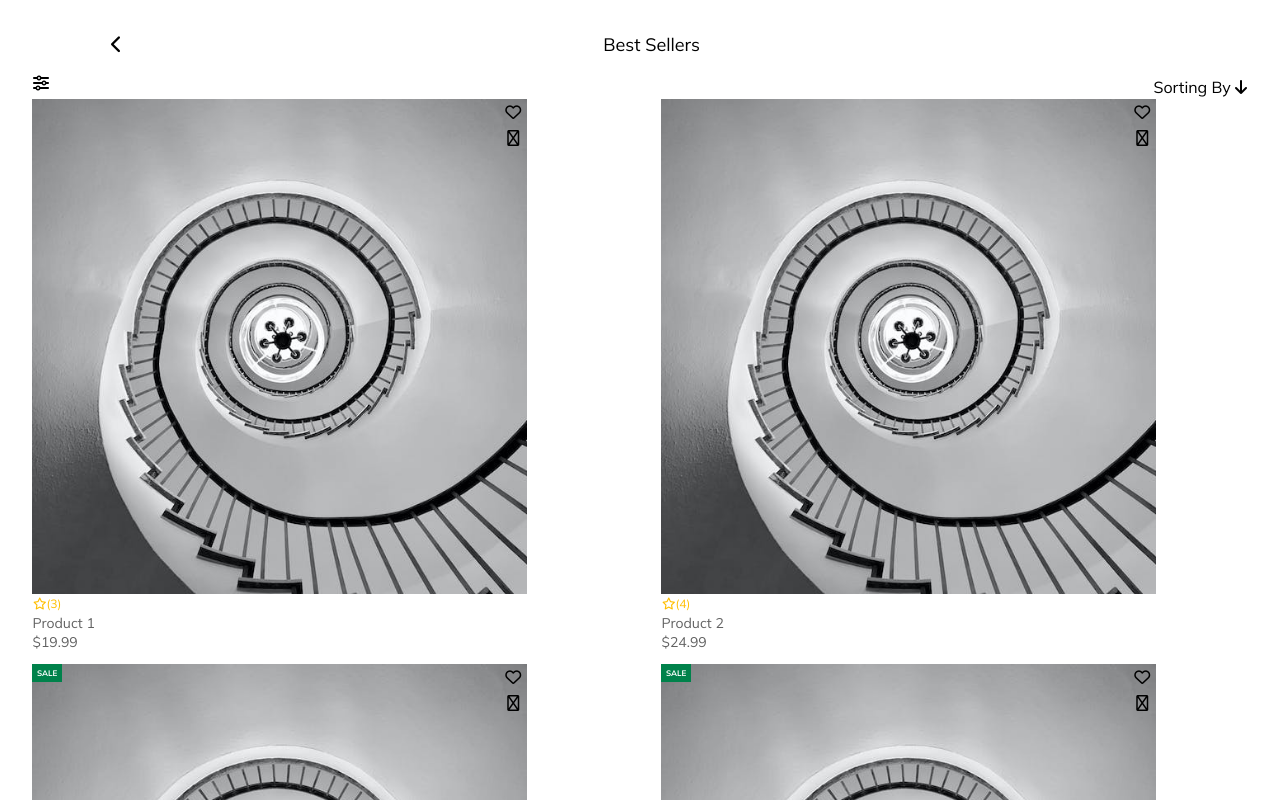
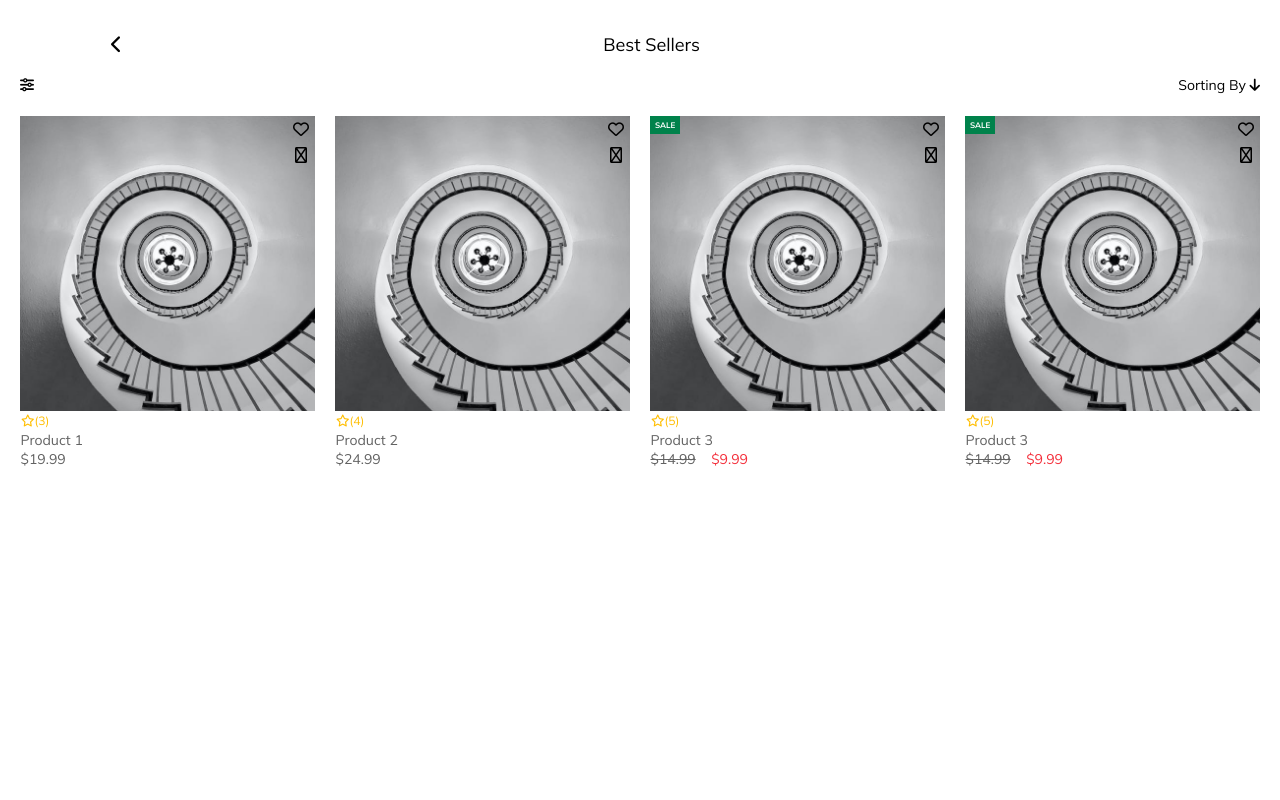
Before and after one commit to Sara-Lindstrom/Manero, a React (Create React App) app in the folder WebApp/: page /bestSellersView in a window 1280 px wide. Shown: the top 800 px of the page. Built offline with nearby package versions, Linux system fonts and the light colour scheme.

Commit message:
functions working, all set

```diff
--- a/WebApp/src/css/scss/core/_utilities.scss
+++ b/WebApp/src/css/scss/core/_utilities.scss
@@ -58,6 +58,16 @@ a {
 
 ul {
     list-style: none;
+    list-style-type: none;
+    margin: 0px;
+    padding: 0px;
+}
+
+li {
+    list-style: none;
+    list-style-type: none;
+    margin: 0px;
+    padding: 0px;
 }
 
 .product-card-name {
--- a/WebApp/src/css/scss/parts/_productList.scss
+++ b/WebApp/src/css/scss/parts/_productList.scss
@@ -2,16 +2,27 @@
     .product-list-info-below-grid {
         display: grid;
         grid-template-columns: repeat(2, 1fr);
-        gap: 10px;
-        width: 100%;
+        gap: 20px;
+        margin: 20px;
+
+        @include md {
+            display: grid;
+            grid-template-columns: repeat(4, 1fr);
+            gap: 20px;
+            margin: 20px;
+        }
 
         .product-list-info-below {
-            width: 80%;
             position: relative;
 
             .product-card-info-below {
                 display: flex;
                 flex-direction: column;
+
+                .product-card-info-below:hover {
+                    transition: all 0.25s ease-in-out;
+                    transform: scale(1.05);
+                }
 
                 .product-sale-label {
                     position: absolute;
--- a/WebApp/src/css/scss/view/_bestSellersView.scss
+++ b/WebApp/src/css/scss/view/_bestSellersView.scss
@@ -4,9 +4,106 @@
     justify-content: space-between;
 
     .slider {
-        margin-left: 33px;
+        position: relative;
+        margin-left: 20px;
+        font-size: 14px;
+
+        .category-dropdown {
+            position: absolute;
+            top: 30px;
+            left: 0;
+            background-color: white;
+            border: 1px solid #ccc;
+            padding: 10px;
+            padding-right: 70px;
+            z-index: 2;
+            font-size: 12px;
+            text-align: left;
+
+            @include md {
+                position: absolute;
+                top: 30px;
+                left: 0;
+                background-color: white;
+                border: 1px solid #ccc;
+                padding: 10px;
+                padding-right: 170px;
+                z-index: 2;
+                font-size: 12px;
+                text-align: left;
+            }
+
+            .category-dropdown-obejcts {
+                display: flex;
+                align-items: center;
+                justify-content: start;
+                width: 70px;
+
+                @include md {
+                    display: flex;
+                    align-items: center;
+                    justify-content: start;
+                    width: 170px;
+                }
+            }
+
+            li:hover {
+                transition: all 0.25s ease-in-out;
+                transform: scale(1.05);
+                font-weight: $font-weight-bold;
+            }
+        }
     }
+
     .sorting-by {
-        margin-right: 33px;
+        position: relative;
+        margin-right: 20px;
+        font-size: 14px;
+
+        .category-dropdown {
+            position: absolute;
+            top: 30px;
+            right: 0;
+            background-color: white;
+            border: 1px solid #ccc;
+            padding: 10px;
+            padding-right: 70px;
+            z-index: 2;
+            font-size: 12px;
+            text-align: left;
+
+            @include md {
+                position: absolute;
+                top: 30px;
+                right: 0;
+                background-color: white;
+                border: 1px solid #ccc;
+                padding: 10px;
+                padding-right: 170px;
+                z-index: 2;
+                font-size: 12px;
+                text-align: left;
+            }
+
+            .category-dropdown-obejcts {
+                display: flex;
+                align-items: center;
+                justify-content: start;
+                width: 70px;
+
+                @include md {
+                    display: flex;
+                    align-items: center;
+                    justify-content: start;
+                    width: 170px;
+                }
+            }
+
+            li:hover {
+                transition: all 0.25s ease-in-out;
+                transform: scale(1.05);
+                font-weight: $font-weight-bold;
+            }
+        }
     }
 }
--- a/WebApp/src/sections/ProductList.tsx
+++ b/WebApp/src/sections/ProductList.tsx
@@ -1,58 +1,47 @@
 import React, { useState, useEffect } from 'react';
-import { useNavigate } from 'react-router-dom';
 import img from '../Images/pexels-photo-7209396.jpeg';
 
-interface Product {
+export interface Product {
     id: number;
     name: string;
     image: string;
     price: number;
     salesprice: number;
     rating: number;
+    category: string;
+    size: string;
+    color: string;
 }
 
 interface ProductListProps {
+    limit: number;
     selectedCategory: string;
 }
 
-const ProductList: React.FC<ProductListProps> = ({ selectedCategory }) => {
+const ProductList: React.FC<ProductListProps> = ({ limit, selectedCategory }) => {
         const [products, setProducts] = useState<Product[]>([]);
         const [wishlist, setWishlist] = useState<Product[]>([]);
         const [cart, setCart] = useState<{ [key: number]: number }>({});
 
-        useEffect(() => {
         const hardcodedProducts: Product[] = [
-                { id: 1, name: 'Product 1', image: img, price: 19.99, salesprice: 0, rating: 3 },
-                { id: 2, name: 'Product 2', image: img, price: 24.99, salesprice: 0, rating: 4  },
-                { id: 3, name: 'Product 3', image: img, price: 14.99, salesprice: 9.99, rating: 5  },
-                { id: 4, name: 'Product 3', image: img, price: 14.99, salesprice: 9.99, rating: 5  },
+            { id: 1, name: 'Product 1', image: img, price: 19.99, salesprice: 0, rating: 3, category: 'Category 1', size: 'S', color: 'red' },
+                { id: 2, name: 'Product 2', image: img, price: 24.99, salesprice: 0, rating: 4, category: 'Category 2', size: 'M', color: 'yellow' },
+                { id: 3, name: 'Product 3', image: img, price: 14.99, salesprice: 9.99, rating: 5, category: 'Category 3', size: 'L', color: 'blue' },
+                { id: 4, name: 'Product 3', image: img, price: 14.99, salesprice: 9.99, rating: 5, category: 'Category 4', size: 'XL', color: 'green' },
         ];
 
-            setProducts(hardcodedProducts);
-        }, []);
+        useEffect(() => {
+            // Filter products based on selectedCategory
+            const filteredProducts = hardcodedProducts.filter((product) => {
+                return selectedCategory === 'All' || product.category === selectedCategory;
+            });
 
-          //fetchProductsFromAPI()
-            //.then((data) => setProducts(data))
-            //.catch((error) => console.error(error));
-        //}, []);
-
-        const fetchProductsFromAPI = async (): Promise<Product[]> => {
-          try {
-            // Replace this with your actual API endpoint
-            const response = await fetch('https://localhost3000/products');
-            if (!response.ok) {
-              throw new Error('Failed to fetch data');
-            }
-            const data = await response.json();
-            return data;
-          } catch (error) {
-            throw error;
-          }
-        };
+            // Slice the filtered products based on the limit
+            setProducts(filteredProducts.slice(0, limit));
+        }, [selectedCategory, limit]);
 
         const addToWishlist = (product: Product) => {
-            // Check if the product is not already in the wishlist
-            if (!wishlist.find((item) => item.id === product.id)) {
+            if (!wishlist.find((item) => item.name === product.name && item.size === product.size && item.color === product.color)) {
                 setWishlist([...wishlist, product]);
             }
         };
--- a/WebApp/src/views/BestSellersView.tsx
+++ b/WebApp/src/views/BestSellersView.tsx
@@ -1,6 +1,5 @@
 import React, { useState } from 'react';
 import BreadcrumbSection from '../sections/BreadcrumbSection';
-import { NavLink } from 'react-router-dom'
 import ProductList from '../sections/ProductList';
 
 const BestSellersView: React.FC = () => {
@@ -27,7 +26,7 @@ const BestSellersView: React.FC = () => {
 
     const handleCategorySelect = (category: string) => {
         setSelectedCategory(category);
-        setDropdownVisible(false); // Close the dropdown after selecting a category.
+        setDropdownVisible(false);
     };
 
     const handleNavigateBack = () => {
@@ -39,28 +38,30 @@ const BestSellersView: React.FC = () => {
          <BreadcrumbSection currentPage="Best Sellers" showBackButton={true} onNavigateBack={handleNavigateBack}/>
 
         <div className='best-seller-filter'>
-            <i className="slider fa-solid fa-sliders" onClick={toggleSliderDropdown}></i>
+            <div className="slider" onClick={toggleSliderDropdown}>
+                <i className="fa-solid fa-sliders"></i>
                 {isSliderDropdownVisible && (
                     <div className="category-dropdown">
                         <ul>
-                            {sliderCategories.map((category) => (
-                                <li
-                                    key={category}
-                                    onClick={() => handleSliderCategorySelect(category)}
+                            {sliderCategories.map((sliderCategory) => (
+                                <li className='category-dropdown-obejcts'
+                                    key={sliderCategory}
+                                    onClick={() => handleSliderCategorySelect(sliderCategory)}
                                 >
-                                    {category}
+                                    {sliderCategory}
                                 </li>
                             ))}
                         </ul>
                     </div>
                 )}
+            </div>
             <div className="sorting-by" onClick={toggleDropdown}>
                 Sorting By <i className={`fa-solid ${isDropdownVisible ? 'fa-arrow-up' : 'fa-arrow-down'}`}></i>
                 {isDropdownVisible && (
                     <div className="category-dropdown">
                         <ul>
                             {categories.map((category) => (
-                                <li
+                                <li className='category-dropdown-obejcts'
                                     key={category}
                                     onClick={() => handleCategorySelect(category)}
                                 >
@@ -73,7 +74,7 @@ const BestSellersView: React.FC = () => {
             </div>
         </div>
 
-         <ProductList selectedCategory={selectedCategory}  />
+        <ProductList  selectedCategory={selectedCategory} limit={4}  />
         </>
     )
 }
```
Also changed, not shown: WebApp/src/css/Style.min.css. Lines whose indentation alone changed are shown as unchanged.
